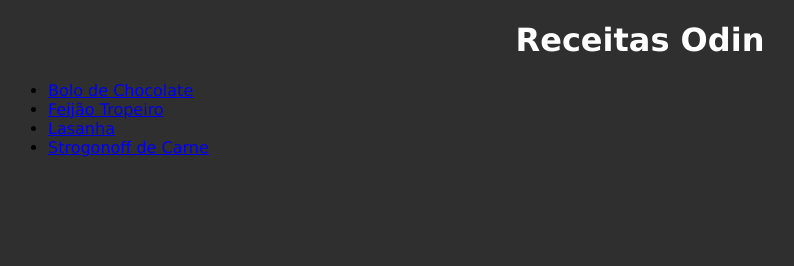
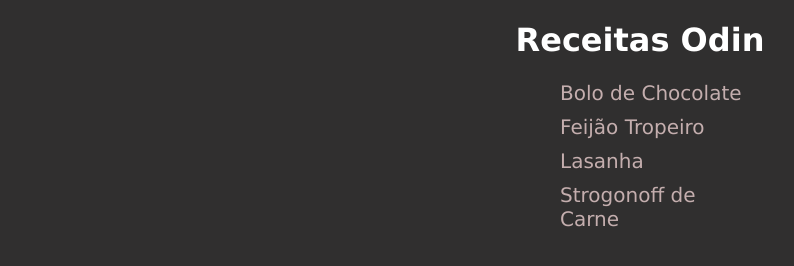
Before and after one commit to Apatheial/odin-recipes, a plain HTML site: page index.html in a window 1280 px wide. Shown: the whole page, without its empty margins (0-794 px from the left). Drawn offline with Linux system fonts and the light colour scheme.

Commit message:
Update: editado a lista de links na Home

```diff
--- a/index.html
+++ b/index.html
@@ -8,7 +8,7 @@
 
     <body>
         <h1>Receitas Odin</h1>
-        <ul>
+        <ul class="lista-receitas">
             <li>
                 <a
                     href="./recipes/bolo-de-chocolate.html"
--- a/styles.css
+++ b/styles.css
@@ -1,6 +1,9 @@
 * {
     font-family: Verdana, Geneva, Tahoma, sans-serif;
     background-color: rgb(48, 47, 47);
+    box-sizing: border-box;
+    text-decoration: none;
+    list-style: none;
 }
 
 h1,
@@ -11,6 +14,21 @@ h1,
 h1,
 .descricao {
     color: white;
+}
+
+.lista-receitas {
+    margin: 0 auto;
+    width: 240px;
+}
+
+.lista-receitas li {
+    font-size: 20px;
+    margin: 10px 0px;
+}
+
+.lista-receitas li > a {
+    color: #c4aeae;
+    cursor: pointer;
 }
 
 .titulo-receita {
```
